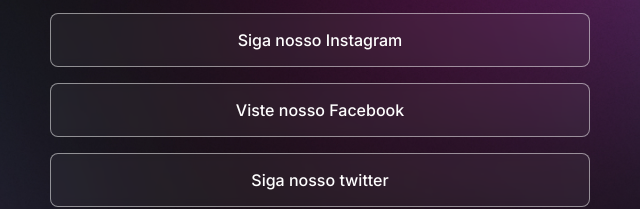
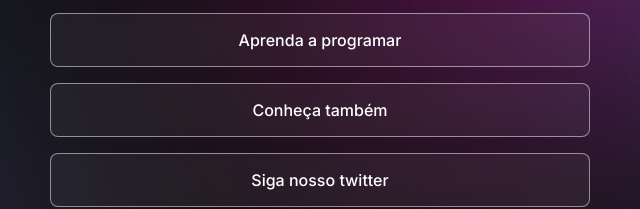
Before and after one commit to GiovanniGoulart/Projeto-DevLinks-, a plain HTML site: page index.html in a window 1280 px wide. Shown: the part 416-625 px from the top of the page, 320-960 px from the left. Drawn offline with nearby package versions, Linux system fonts and the light colour scheme.

Commit message:
Update index.html

```diff
--- a/index.html
+++ b/index.html
@@ -31,10 +31,10 @@
     <li> <a href="https://github.com/GiovanniGoulart"target="_blank">Veja meu portifólio</a>
     </li>
     <li>
-      <a href="https://instagram.com/goulart_giovanni?igshid=YmMyMTA2M2Y="target="_blank">Siga nosso Instagram</a>
+      <a href="https://www.rocketseat.com.br/discover"target="_blank">Aprenda a programar</a>
     </li>
     <li>
-    <a href="https://www.facebook.com/giovanni.goulart.92"target="_blank">Viste nosso Facebook</a>
+    <a href="https://www.cursoemvideo.com/"target="_blank">Conheça também</a>
   </li>
 
    <li>
```
